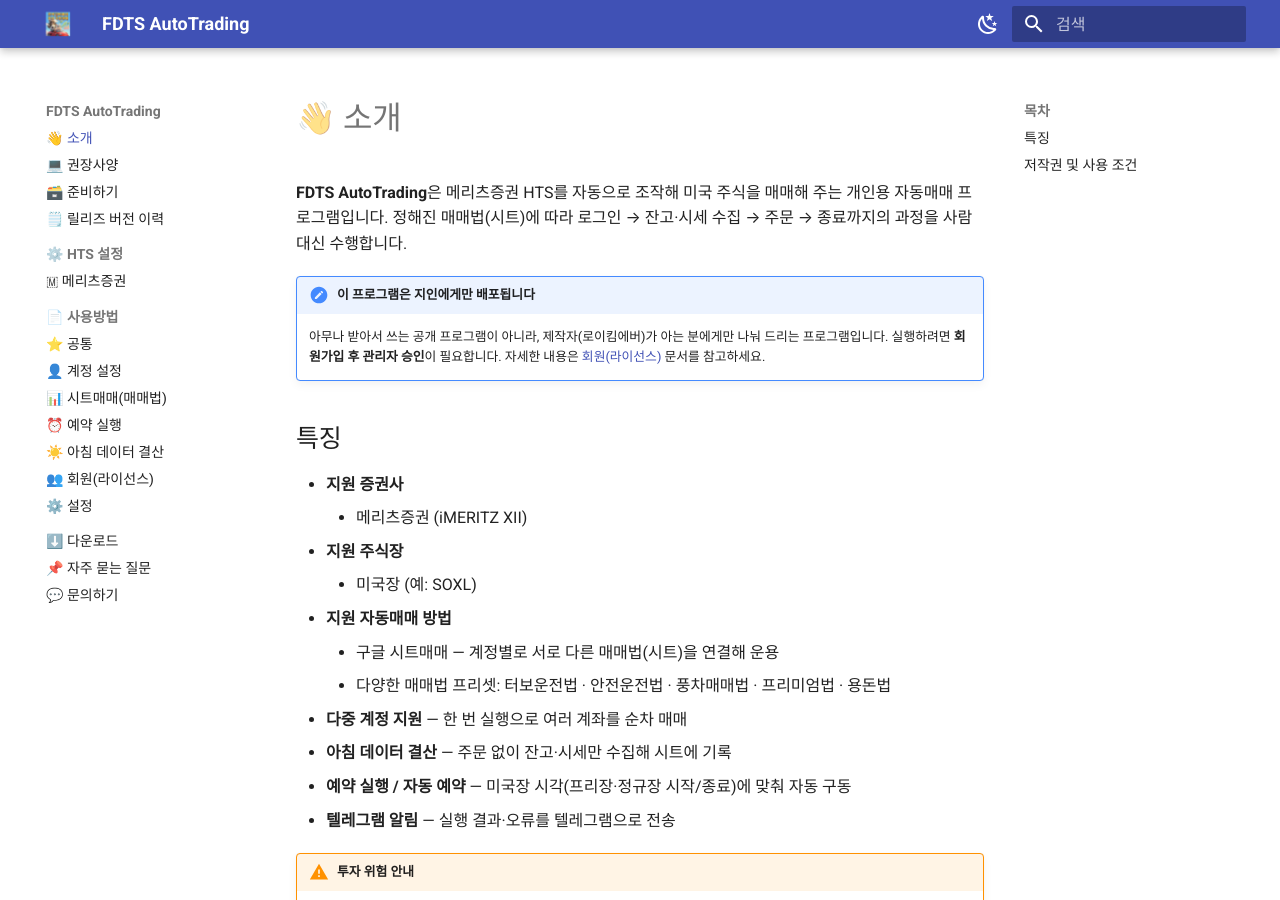
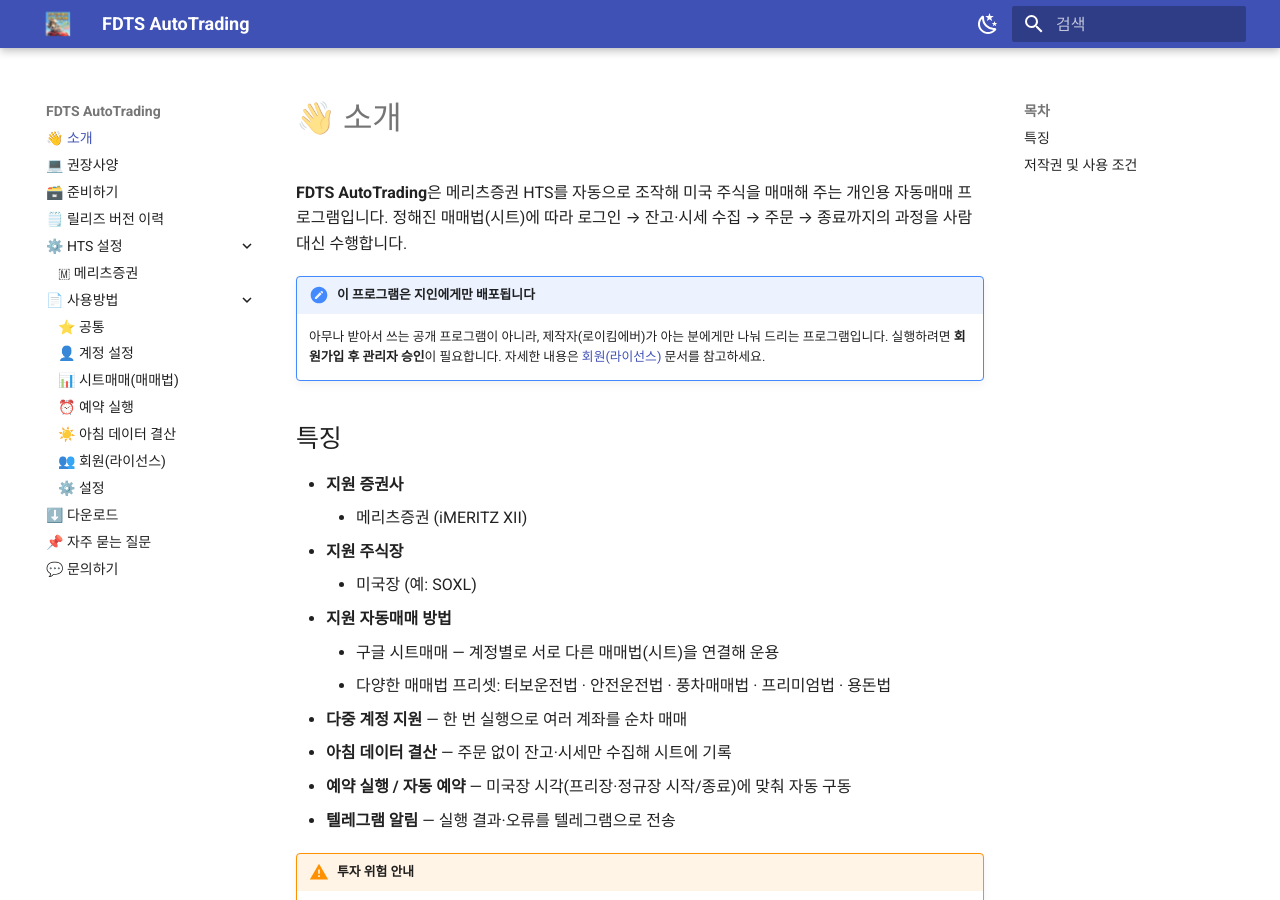
Before and after one commit to roykimever/FDTS-Dist, an MkDocs documentation site: the page built from docs/index.md, in a window 1280 px wide and 900 px high. Built offline with MkDocs 1.6.1 and Material for MkDocs 9.7.7, drawn with Linux system fonts in a browser that asks for light colours.

Commit message:
docs: nav 카테고리 접기/들여쓰기(navigation.expand)

```diff
--- a/mkdocs.yml
+++ b/mkdocs.yml
@@ -29,7 +29,7 @@
         icon: material/weather-sunny
         name: 라이트 모드로 전환
   features:
-    - navigation.sections      # 사이드바 섹션 그룹
+    - navigation.expand        # 카테고리를 '접고 펴기' + 하위 항목 들여쓰기(펼침 기본)
     - navigation.top           # 맨 위로 버튼
     - navigation.footer        # 하단 Next/Prev
     - navigation.instant       # 빠른 페이지 전환
```
